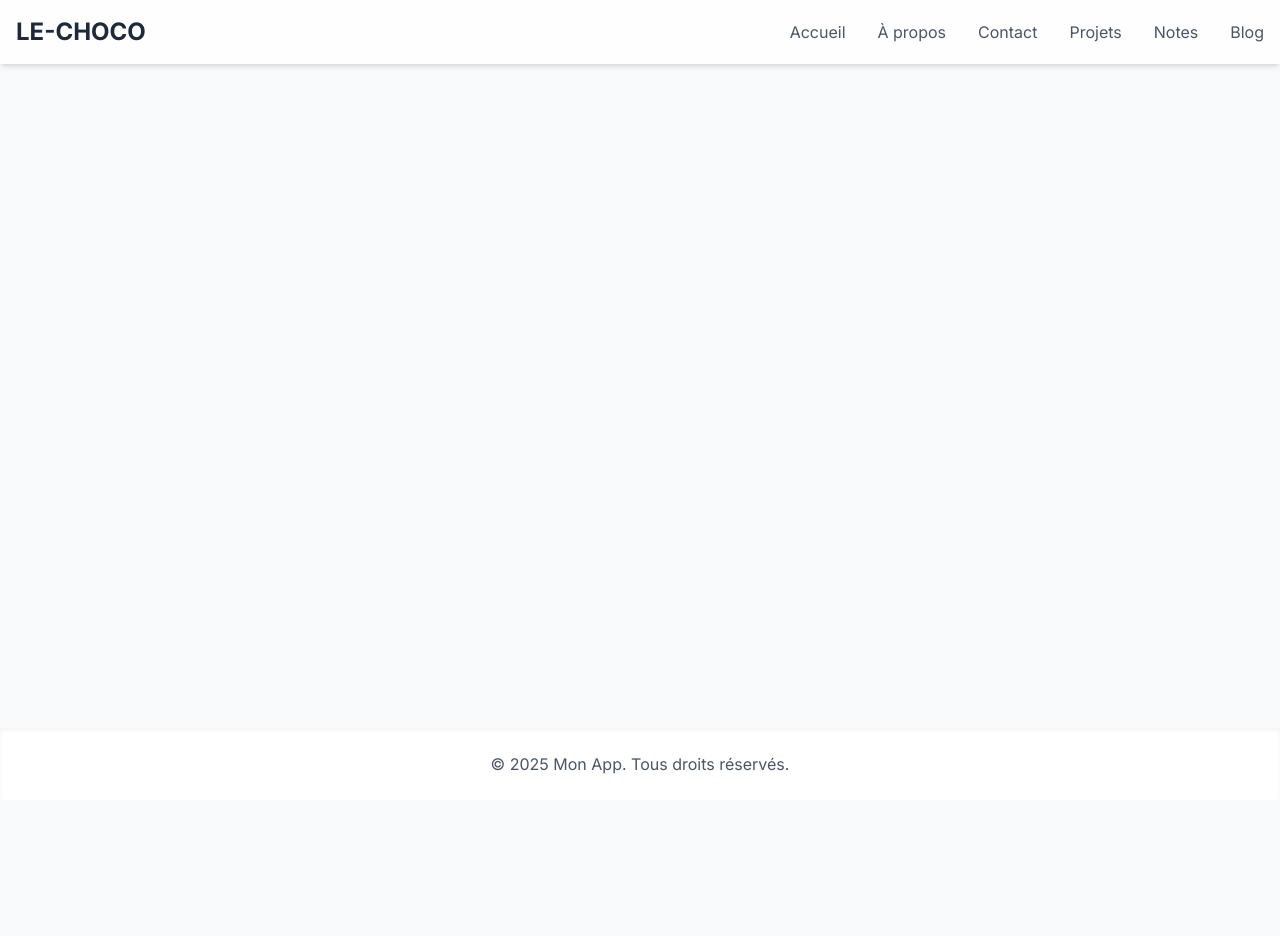
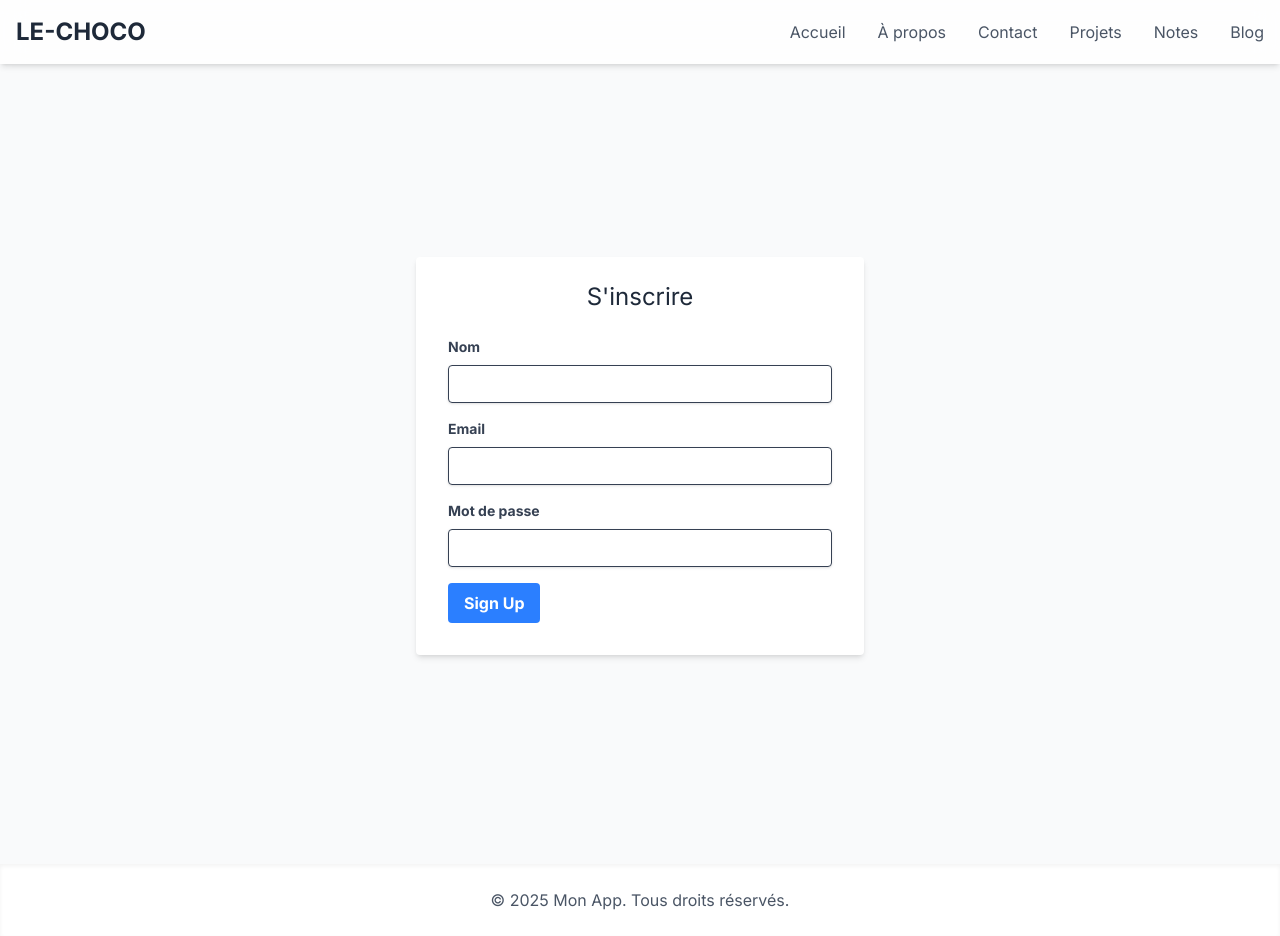
Before and after one commit to yongvic/LPT-ReactJs, a React (Vite) app: page / in a window 1280 px wide. Before the commit the page ends 800 px from the top, so only its background shows below. Built offline with nearby package versions, Linux system fonts and the light colour scheme.

Commit message:
Ajout de la page de connexion

```diff
--- /dev/null
+++ b/src/components/InputField.tsx
@@ -0,0 +1,40 @@
+import React from "react";
+
+interface InputFieldProps {
+  label: string;
+  type: string;
+  name: string;
+  value: string;
+  onChange: (e: React.ChangeEvent<HTMLInputElement>) => void;
+  error?: string;
+}
+
+const InputField: React.FC<InputFieldProps> = ({
+  label,
+  type,
+  name,
+  value,
+  onChange,
+  error,
+}) => {
+  return (
+    <div className="mb-4">
+      <label htmlFor={name} className="block text-gray-700 text-sm font-bold mb-2">
+        {label}
+      </label>
+      <input
+        type={type}
+        name={name}
+        id={name}
+        value={value}
+        onChange={onChange}
+        className={`shadow appearance-none border rounded w-full py-2 px-3 text-gray-700 leading-tight focus:outline-none focus:shadow-outline ${
+          error ? "border-red-500" : ""
+        }`}
+      />
+      {error && <p className="text-red-500 text-xs italic">{error}</p>}
+    </div>
+  );
+};
+
+export default InputField;
--- a/src/components/Navbar.tsx
+++ b/src/components/Navbar.tsx
@@ -30,6 +30,9 @@ export default function Navbar() {
             <Link to="/blog" className="text-gray-600 hover:text-blue-500 transition-colors duration-300">
               Blog
             </Link>
+            {/* <Link to="/signup" className="text-gray-600 hover:text-blue-500 transition-colors duration-300">
+              Sign Up
+            </Link> */}
           </div>
           <button
             className="md:hidden flex items-center"
@@ -61,6 +64,9 @@ export default function Navbar() {
           <Link to="/blog" className="block text-gray-600 hover:text-blue-500 transition-colors duration-300" onClick={() => setIsOpen(false)}>
             Blog
           </Link>
+          <Link to="/signup" className="block text-gray-600 hover:text-blue-500 transition-colors duration-300" onClick={() => setIsOpen(false)}>
+            Sign Up
+          </Link>
         </div>
       )}
     </nav>
--- a/src/routes.ts
+++ b/src/routes.ts
@@ -2,7 +2,7 @@ import { index, route } from "./route-config";
 import type { RouteObject } from "react-router-dom";
 
 export default [
-  index("routes/home.tsx"),
+  index("routes/signup.tsx"),
   route("about", "routes/about.tsx"),
   route("contact", "routes/contact.tsx"),
   route("projects", "routes/projects.tsx"),
@@ -10,4 +10,5 @@ export default [
   route("notes", "routes/notes.tsx"),
   route("blog", "routes/blog.tsx"),
   route("blog/:id", "routes/blog.$id.tsx"),
+  route("home", "routes/home.tsx"),
 ] satisfies RouteObject[];
--- /dev/null
+++ b/src/routes/signup.tsx
@@ -0,0 +1,104 @@
+import React, { useState } from "react";
+import InputField from "../components/InputField";
+import Toast from "../components/Toast";
+
+const Signup = () => {
+  const [formData, setFormData] = useState({
+    name: "",
+    email: "",
+    password: "",
+  });
+
+  const [errors, setErrors] = useState({
+    email: "",
+    password: "",
+  });
+
+  const [showToast, setShowToast] = useState(false);
+
+  const handleChange = (e: React.ChangeEvent<HTMLInputElement>) => {
+    const { name, value } = e.target;
+    setFormData({
+      ...formData,
+      [name]: value,
+    });
+  };
+
+  const validate = () => {
+    let valid = true;
+    const newErrors = { email: "", password: "" };
+
+    if (!/\S+@\S+\.\S+/.test(formData.email)) {
+      newErrors.email = "Email non valide.";
+      valid = false;
+    }
+
+    if (formData.password.length <= 6) {
+      newErrors.password = "Le mot de passe doit contenir plus de 6 caractères.";
+      valid = false;
+    }
+
+    setErrors(newErrors);
+    return valid;
+  };
+
+  const handleSubmit = (e: React.FormEvent<HTMLFormElement>) => {
+    e.preventDefault();
+    if (validate()) {
+      setTimeout(() => {
+        setShowToast(true);
+      }, 1000);
+    }
+  };
+
+  return (
+    <div className="flex items-center justify-center h-screen">
+      <div className="w-full max-w-md">
+        <form
+          onSubmit={handleSubmit}
+          className="bg-white shadow-md rounded px-8 pt-6 pb-8 mb-4"
+        >
+          <h2 className="text-2xl mb-6 text-center">{"S'inscrire"}</h2>
+          <InputField
+            label="Nom"
+            type="text"
+            name="name"
+            value={formData.name}
+            onChange={handleChange}
+          />
+          <InputField
+            label="Email"
+            type="email"
+            name="email"
+            value={formData.email}
+            onChange={handleChange}
+            error={errors.email}
+          />
+          <InputField
+            label="Mot de passe"
+            type="password"
+            name="password"
+            value={formData.password}
+            onChange={handleChange}
+            error={errors.password}
+          />
+          <div className="flex items-center justify-between">
+            <button
+              type="submit"
+              className="bg-blue-500 hover:bg-blue-700 text-white font-bold py-2 px-4 rounded focus:outline-none focus:shadow-outline"
+            >
+              Sign Up
+            </button>
+          </div>
+        </form>
+      </div>
+      <Toast
+        message="Votre enregistrement à été bien éffectué!"
+        show={showToast}
+        onDismiss={() => setShowToast(false)}
+      />
+    </div>
+  );
+};
+
+export default Signup;
```
